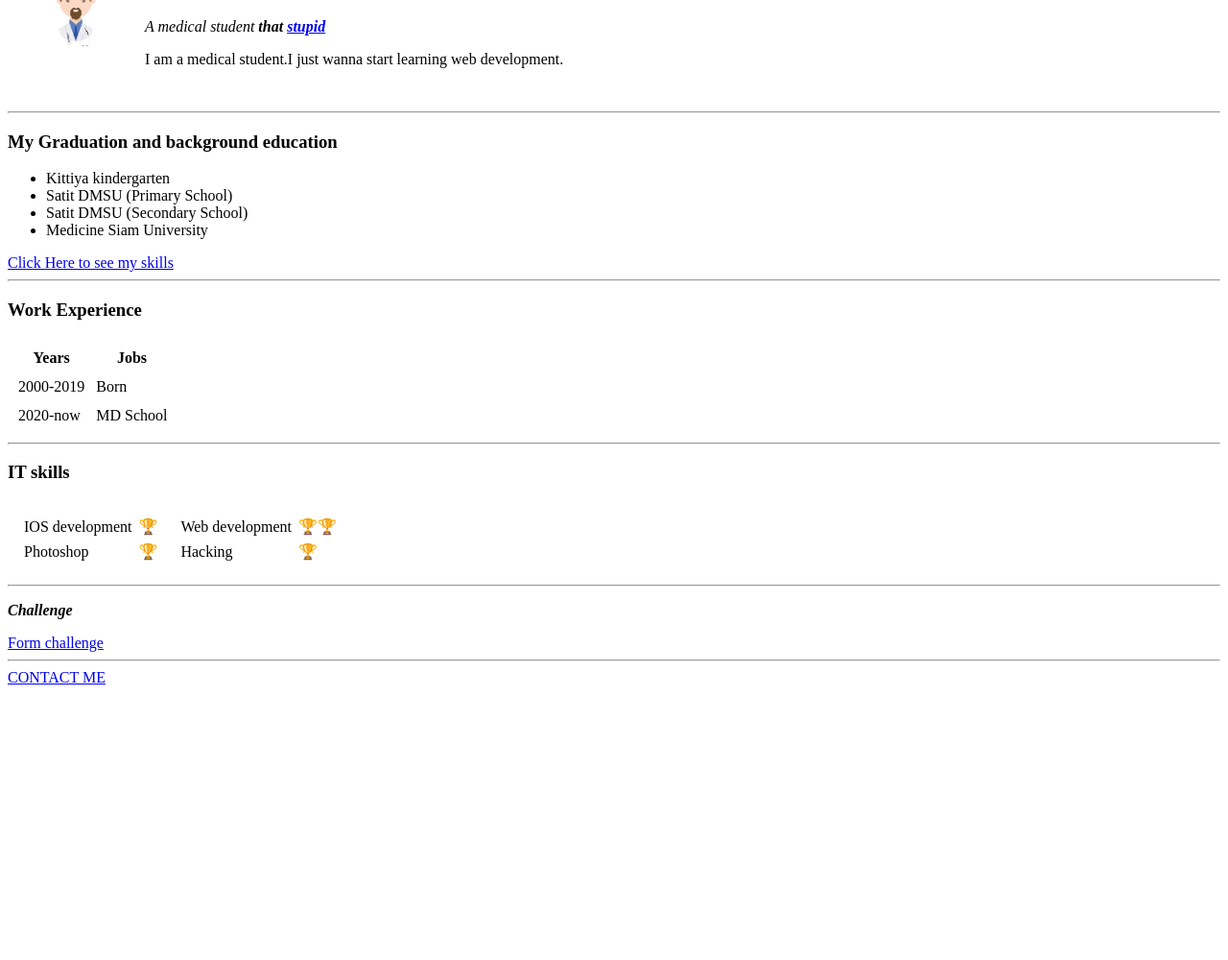
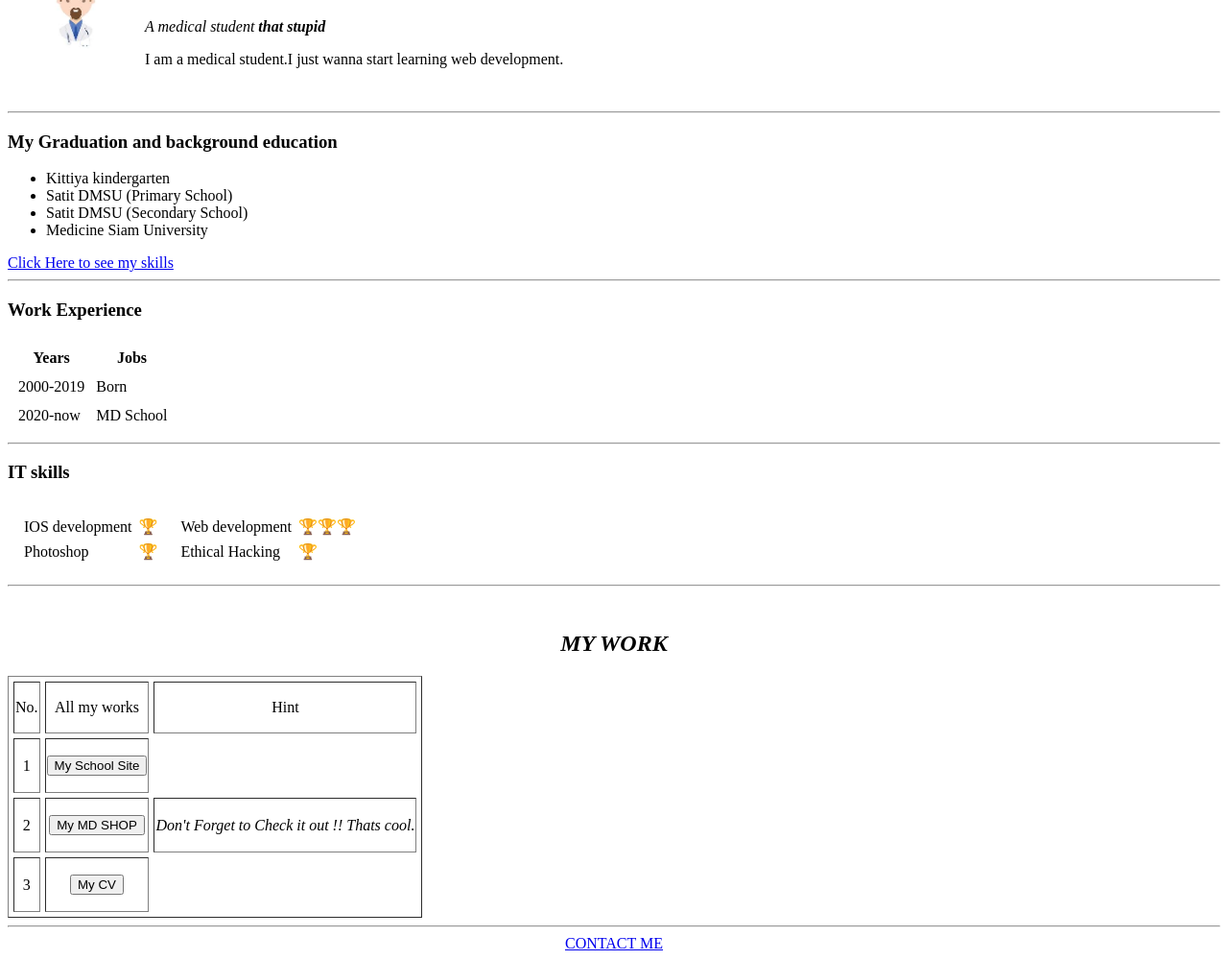
Before and after one commit to lazymed/cv, a plain HTML site: page index.html in a window 1280 px wide. Shown: the part 90-1090 px from the top of the page at 96% size. Before the commit the page ends 813 px from the top, so only its background shows below. Drawn offline with Linux system fonts and the light colour scheme.

Commit message:
Update index.html

```diff
--- a/index.html
+++ b/index.html
@@ -6,7 +6,14 @@
 
   <meta charset="utf-8">
   <title>Karn's Personal Site</title>
+<style media="screen">
 
+.work {
+text-align: center;
+
+}
+
+</style>
 </head>
 
 
@@ -23,7 +30,7 @@
         <h1>Karn Sri</h1>
         <p>
           <em>A medical student
-            <strong>that <a href="https://www.instagram.com/s.srwtn2/?hl=th">stupid</a> </strong>
+            <strong>that stupid </strong>
           </em>
         </p>
         <p>I am a medical student.I just wanna start learning web development.</p>
@@ -47,7 +54,7 @@
   <hr>
   <table cellspacing="10">
 
-<h3>Work Experience</h3>
+    <h3>Work Experience</h3>
     <thead>
       <tr>
         <th>Years</th>
@@ -68,7 +75,7 @@
 
 
   </table>
-<hr>
+  <hr>
 
   <h3>IT skills</h3>
 
@@ -93,10 +100,10 @@
         <table cellspacing="5">
           <tr>
             <td>Web development</td>
-            <td>🏆🏆</td>
+            <td>🏆🏆🏆</td>
           </tr>
           <tr>
-            <td>Hacking</td>
+            <td>Ethical Hacking</td>
             <td>🏆</td>
           </tr>
         </table>
@@ -107,17 +114,58 @@
   </table>
 
 
-<hr>
-<p><strong><em>Challenge</em></strong></p>
-<a href="input.html">Form challenge</a>
+  <hr>
+
+<div class="work">
+
+<br>
+  <h2 style="text-align:center;"><strong><em>MY WORK</em></strong></h2>
 
 
+  <table cellspacing="5" border="1">
+    <thead>
+      <tr>
+        <td>
+          No.
+        </td>
+        <td>
+          <p style="text-align:center;">All my works</p>
+        </td>
+        <td>
+          <p style="text-align:center;">Hint</p>
+        </td>
+      </tr>
+    </thead>
 
+    <tbody>
 
-
-
+      <tr>
+        <td>1</td>
+        <td>
+          <p style="text-align:center;"> <a href="https://karn-sri.github.io/suonline/"><button type="button">My School Site</button></a> </p>
+        </td>
+      </tr>
+      <tr>
+        <td>2</td>
+        <td>
+          <p style="text-align:center;"> <a href="https://ssrwtn2.github.io/medshop/"><button type="button">My MD SHOP</button></a> </p>
+        </td>
+        <td>
+          <p style="text-align:center;"> <em> Don't Forget to Check it out !! Thats cool.</em></p>
+        </td>
+      </tr>
+      <tr>
+        <td>3</td>
+        <td>
+          <p style="text-align:center;"> <a href="https://ssrwtn2.github.io/cv/"><button type="button">My CV</button></a> </p>
+        </td>
+      </tr>
+    </tbody>
+  </table>
   <hr>
   <a href="contact2.html">CONTACT ME</a>
+
+</div>
 
 </body>
 
```
